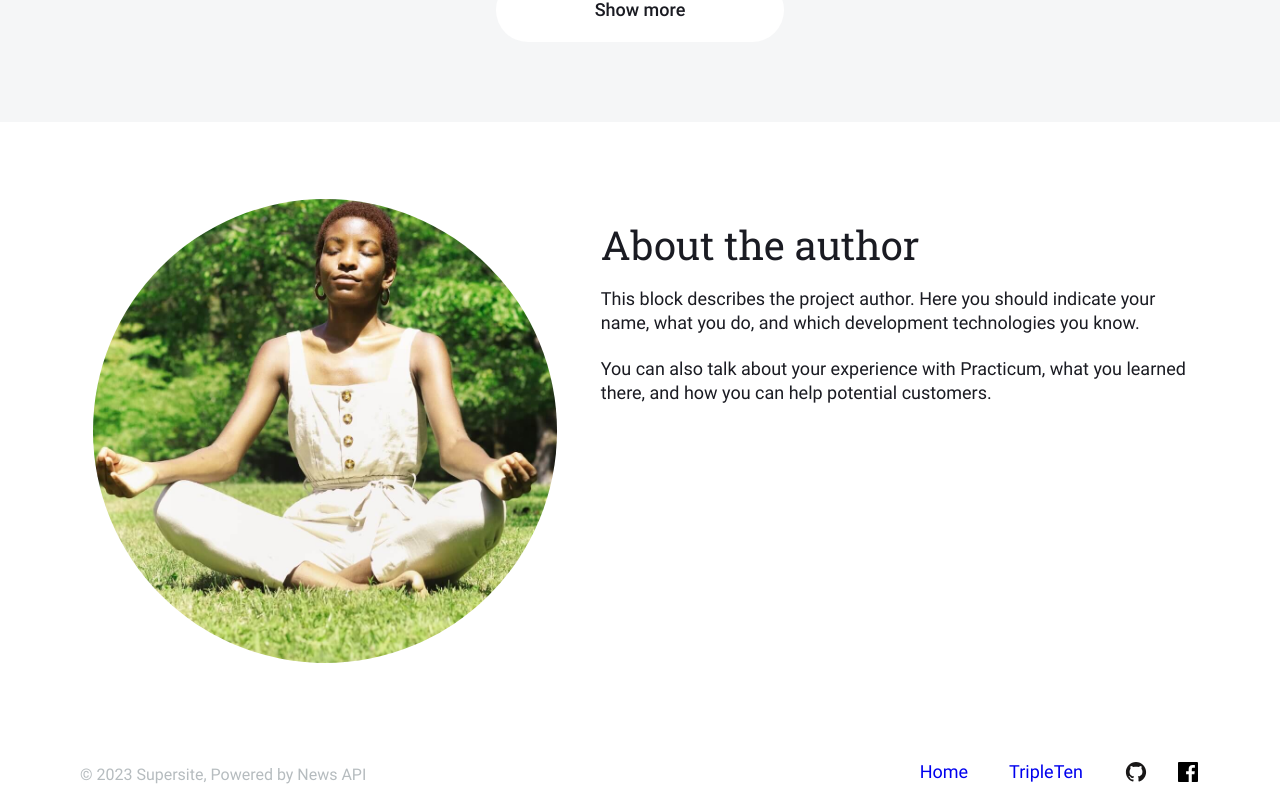
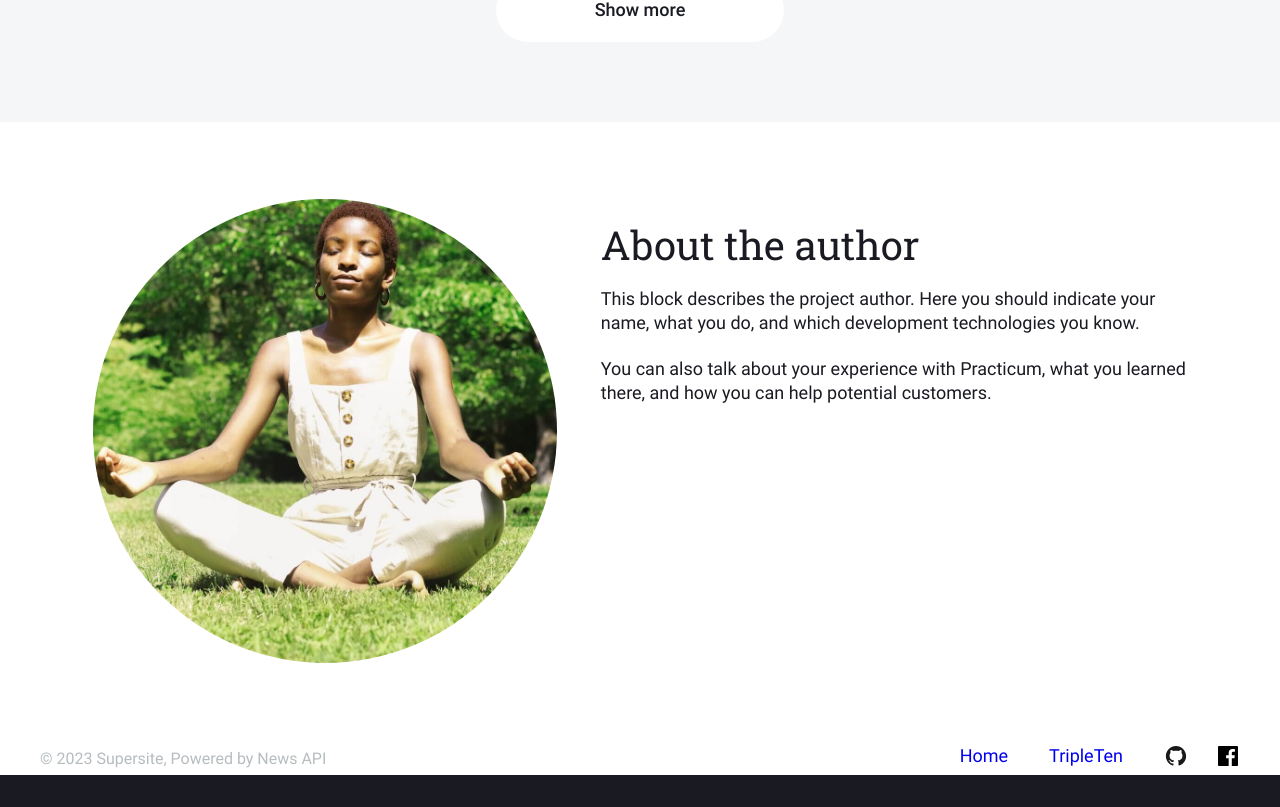
Before and after one commit to irmo12/news-explorer-frontend, a React (Create React App) app in the folder news-explorer/: page / in a window 1280 px wide. Shown: the part 1901-2708 px from the top of the page. After the commit the page ends 2676 px from the top, so only its background shows below. Built offline with nearby package versions, Linux system fonts and the light colour scheme; a web font is replaced by a local one.

Commit message:
footer fixes

```diff
--- a/news-explorer/src/components/Footer/Footer.css
+++ b/news-explorer/src/components/Footer/Footer.css
@@ -9,14 +9,14 @@
   background-color: #fff;
   width: 100%;
   max-width: 1440px;
-  min-height: 8vh;
+  min-height: 4vh;
 }
 
 .footer-signature {
   color: #B6BCBF;
   font-size: 16px;
   line-height: 138%;
-  margin-left: 10vh;
+  margin-left: 5vh;
 }
 
 .footer-links {
@@ -27,7 +27,7 @@
   flex-flow: row nowrap;
   justify-content: space-evenly;
   gap: 41px;
-  margin-right: 10vh;
+  margin-right: 5vh;
 }
 
 .footer-links__icons {
```
